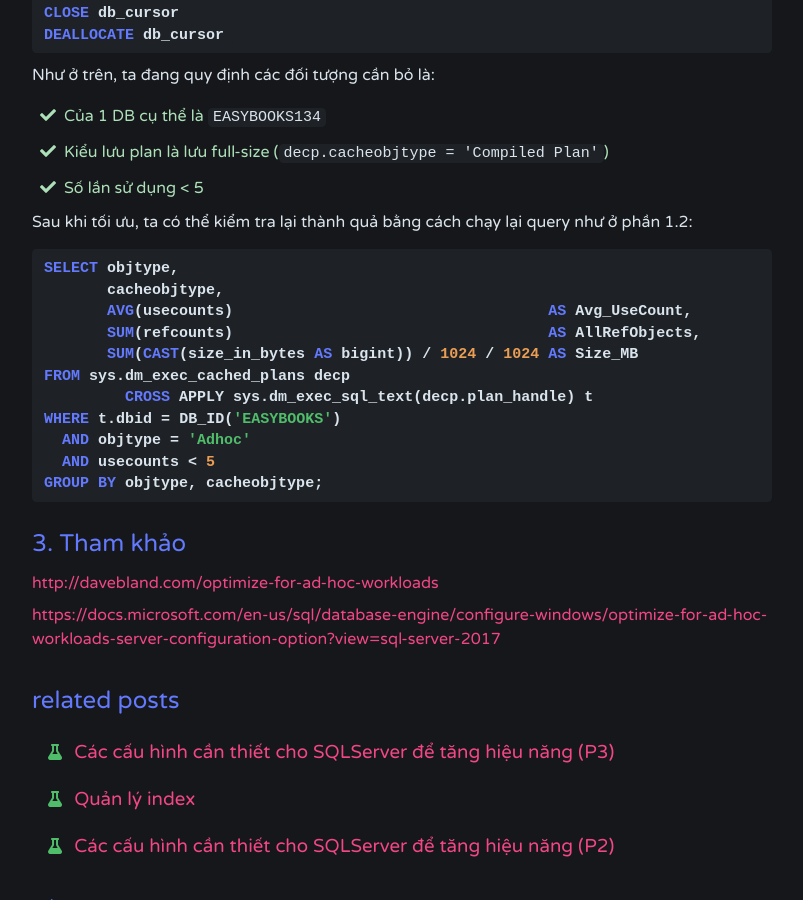
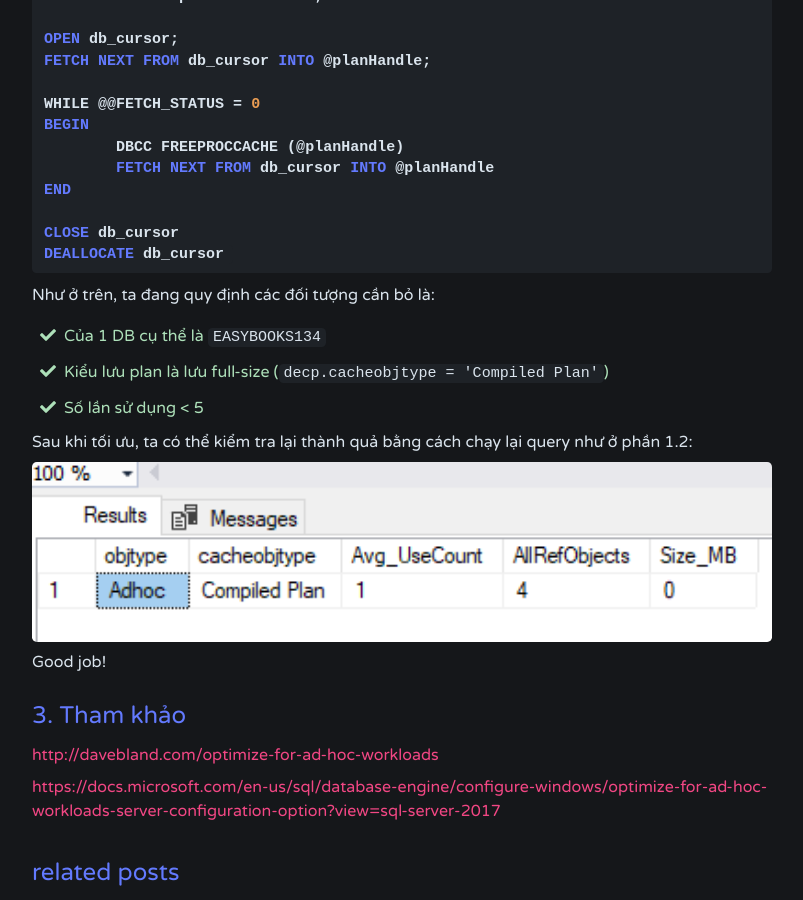
Before and after one commit to chenhuang511/chenhuang511.github.io, a Jekyll site: the page built from _posts/2021-04-01-sqlperf-config-checklist-4.md, in a window 1280 px wide and 900 px high, scrolled down 3608 px. Shown: the whole window, without its empty margins (238-1041 px from the left). Built offline with Jekyll 4.4.1, drawn with Linux system fonts in a browser that asks for light colours; comment, search, counter and statistics services are not loaded; some of the changed text lies outside the part shown.

Commit message:
done post about config p4-add pics

````diff
--- a/_posts/2021-04-01-sqlperf-config-checklist-4.md
+++ b/_posts/2021-04-01-sqlperf-config-checklist-4.md
@@ -143,19 +147,9 @@ Như ở trên, ta đang quy định các đối tượng cần bỏ là:
 
 Sau khi tối ưu, ta có thể kiểm tra lại thành quả bằng cách chạy lại query như ở phần 1.2:
 
-```sql
-SELECT objtype,
-       cacheobjtype,
-       AVG(usecounts)                                   AS Avg_UseCount,
-       SUM(refcounts)                                   AS AllRefObjects,
-       SUM(CAST(size_in_bytes AS bigint)) / 1024 / 1024 AS Size_MB
-FROM sys.dm_exec_cached_plans decp
-         CROSS APPLY sys.dm_exec_sql_text(decp.plan_handle) t
-WHERE t.dbid = DB_ID('EASYBOOKS')
-  AND objtype = 'Adhoc'
-  AND usecounts < 5
-GROUP BY objtype, cacheobjtype;
-```
+![image](/assets/images/sqlperf-1-config-11.png)
+
+Good job!
 
 ## 3. Tham khảo
 
````
Also changed, not shown: other parts of _posts/2021-04-01-sqlperf-config-checklist-4.md (+4 -0 lines), assets/images/sqlperf-1-config-10.png (added), assets/images/sqlperf-1-config-11.png (added).
